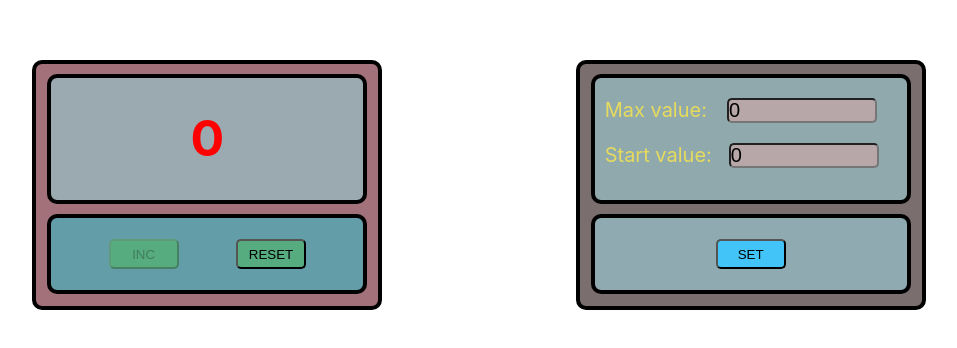
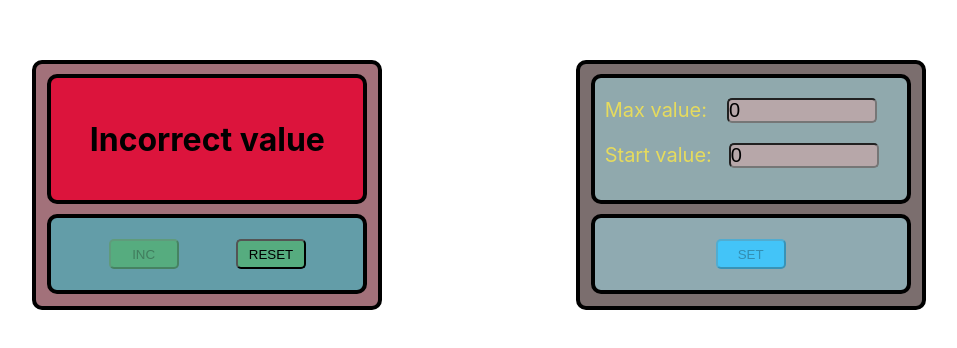
Before and after one commit to Samurai-way/redux_counter_2_0, a React (Create React App) app: page / in a window 1280 px wide. Shown: the part 140-488 px from the top of the page, without its empty margins (161-1118 px from the left). Built offline with nearby package versions, Linux system fonts and the light colour scheme.

Commit message:
refactoring counter

```diff
--- a/package.json
+++ b/package.json
@@ -2,7 +2,7 @@
   "name": "my-app",
   "version": "0.1.0",
   "private": true,
-  "homepage": "https://Samurai-way.github.io/redux_counter",
+  "homepage": "https://Samurai-way.github.io/redux_counter_2_0",
   "dependencies": {
     "@testing-library/jest-dom": "^5.14.1",
     "@testing-library/react": "^13.0.0",
--- a/src/App.tsx
+++ b/src/App.tsx
@@ -48,6 +48,7 @@ function App() {
                 setStartValue={setStartValue}
                 setMaxValue={setMaxValue}
                 toggleError={toggleError}
+
             />
         </div>
     );
--- a/src/components/Counter.tsx
+++ b/src/components/Counter.tsx
@@ -1,6 +1,8 @@
 import React from 'react';
 import m from './Counters.module.css'
 import {Error} from "./Error";
+import {Simulate} from "react-dom/test-utils";
+
 
 type CounterPropsType = {
     count: number
@@ -11,14 +13,21 @@ type CounterPropsType = {
 }
 
 const big = {
-    fontSize: '50px',
-    color: 'red'
+    fontSize: '55px',
+    color: 'crimson'
 }
 
 export const Counter = (props: CounterPropsType) => {
 
-    const disabled = props.maxValue <= props.count || props.count < 0 || props.maxValue < 0
+    const disabled =
+        props.maxValue <=
+        props.count ||
+        props.count < 0 ||
+        props.maxValue < 0 ||
+        props.error
+
     const style = props.count === props.maxValue ? big : undefined
+
 
     const incHandler = () => {
         props.increment()
@@ -30,7 +39,7 @@ export const Counter = (props: CounterPropsType) => {
     return (
         <div className={m.Counter_wrapper}>
             {
-                props.error ? <Error/> : <div className={m.value_wrapper}>
+                  props.error ? <Error/> : <div className={m.value_wrapper}>
                     <h1 className={m.value} style={style}>{props.count}</h1>
                 </div>
             }
@@ -41,7 +50,9 @@ export const Counter = (props: CounterPropsType) => {
                     disabled={disabled}
                 >INC
                 </button>
-                <button className={m.reset} onClick={resHandler}>RESET</button>
+                <button className={m.reset}
+                        disabled={props.count < props.maxValue}
+                        onClick={resHandler}>RESET</button>
             </div>
         </div>
     );
--- a/src/components/Counters.module.css
+++ b/src/components/Counters.module.css
@@ -37,7 +37,7 @@
 .value{
     display: flex;
     justify-content: center;
-    margin-top: 30px;
+    margin-top: 28px;
     font-size: 40px;
 }
 .inputs_wrapper{
--- a/src/components/Setting.tsx
+++ b/src/components/Setting.tsx
@@ -13,17 +13,21 @@ type SettingPropsType = {
 
 export const Setting = (props: SettingPropsType) => {
 
-
-
     const [max, setMax]=useState(0)
     const [start, setStart]=useState(0)
 
     const redStyle = max < 0 || start < 0 ? style : undefined
+    const disabled = max < 0 || start < 0 || max === start || start > max
 
     const setHandler = () => {
         props.setStartValue(start)
         props.setMaxValue(max)
-        props.toggleError(max === start || start > max)
+    }
+
+    if(max < 0 || start < 0 || max === start || start > max){
+        props.toggleError(true)
+    } else {
+        props.toggleError(false)
     }
 
     const startValueHandler = (e: ChangeEvent<HTMLInputElement>) => {
@@ -53,7 +57,7 @@ export const Setting = (props: SettingPropsType) => {
             </div>
             <div className={s.button_wrapper}>
                 <button
-                    disabled={max < 0 || start < 0}
+                    disabled={disabled}
                     className={s.set}
                     onClick={setHandler}
                 >SET</button>
```
